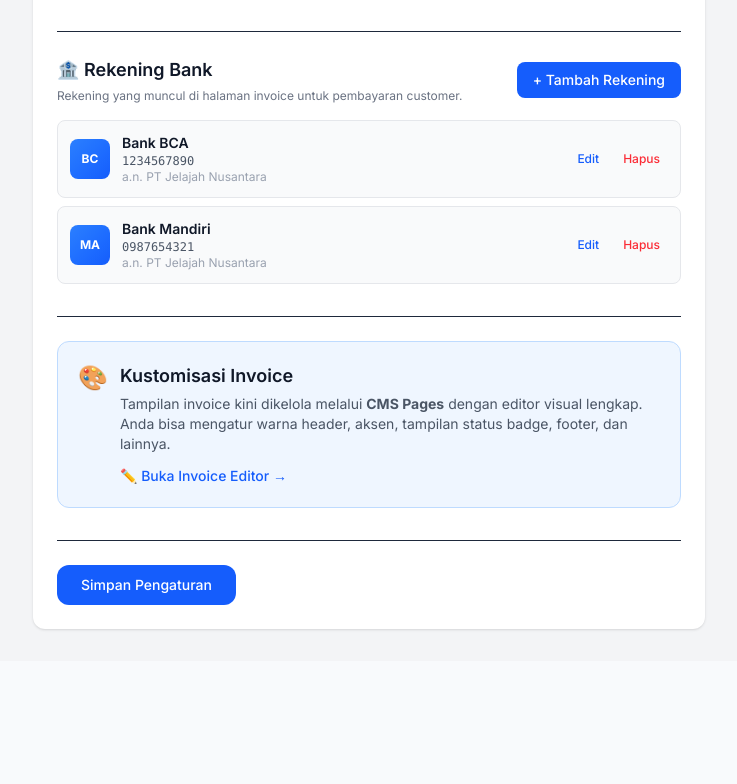
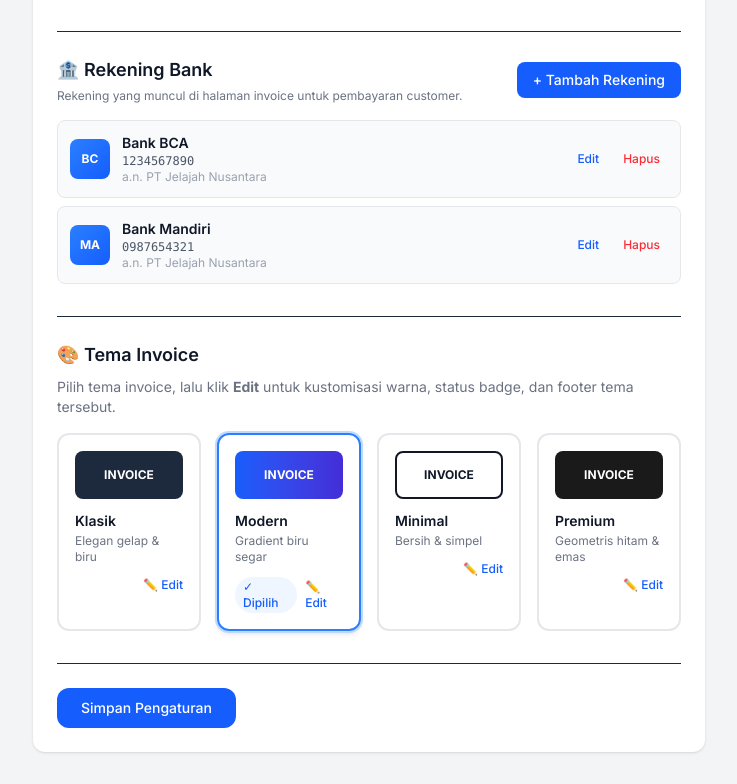
Before and after one commit to kustoro25/tour-booking, a Next.js app: page /admin/settings in a window 1280 px wide. Shown: the part 809-1593 px from the top of the page, without its empty margins (255-992 px from the left). Before the commit the page ends 1470 px from the top, so only its background shows below. Built offline with nearby package versions, Linux system fonts and the light colour scheme; no server answers; the database is empty.

Commit message:
infoice bisa n

```diff
--- a/src/app/admin/pages/[slug]/edit/page.tsx
+++ b/src/app/admin/pages/[slug]/edit/page.tsx
@@ -258,6 +258,82 @@ const defaultData: Record<string, PageData> = {
       { platform: 'Email', url: 'mailto:info@jelajahnusantara.com', icon: 'email' },
     ],
   },
+  'invoice-classic': {
+    companyTagline: 'Perjalanan Anda, Prioritas Kami',
+    headerBg: '#1e293b',
+    headerBgEnd: '#0f172a',
+    headerTextColor: '#ffffff',
+    accentColor: '#3b82f6',
+    tableHeaderBg: '#1e293b',
+    tableHeaderText: '#ffffff',
+    borderColor: '#e2e8f0',
+    footerText: 'Terima kasih telah memilih layanan kami. E-Ticket akan dikirim setelah pembayaran terkonfirmasi.',
+    showSignature: true,
+    showDeadline: true,
+    statusBadges: {
+      PENDING: { bg: '#fffbeb', text: '#b45309', border: '#fcd34d', dot: '#f59e0b', icon: '⏳' },
+      CONFIRMED: { bg: '#ecfdf5', text: '#047857', border: '#6ee7b7', dot: '#10b981', icon: '✅' },
+      COMPLETED: { bg: '#f0f9ff', text: '#0369a1', border: '#7dd3fc', dot: '#0ea5e9', icon: '🏁' },
+      CANCELLED: { bg: '#fff1f2', text: '#be123c', border: '#fda4af', dot: '#f43f5e', icon: '❌' },
+    },
+  },
+  'invoice-modern': {
+    companyTagline: 'Perjalanan Anda, Prioritas Kami',
+    headerBg: '#2563eb',
+    headerBgEnd: '#4338ca',
+    headerTextColor: '#ffffff',
+    accentColor: '#6366f1',
+    tableHeaderBg: '#1e3a5f',
+    tableHeaderText: '#ffffff',
+    borderColor: '#dbeafe',
+    footerText: 'Terima kasih telah memilih layanan kami. E-Ticket akan dikirim setelah pembayaran terkonfirmasi.',
+    showSignature: true,
+    showDeadline: true,
+    statusBadges: {
+      PENDING: { bg: '#fffbeb', text: '#b45309', border: '#fcd34d', dot: '#f59e0b', icon: '⏳' },
+      CONFIRMED: { bg: '#ecfdf5', text: '#047857', border: '#6ee7b7', dot: '#10b981', icon: '✅' },
+      COMPLETED: { bg: '#f0f9ff', text: '#0369a1', border: '#7dd3fc', dot: '#0ea5e9', icon: '🏁' },
+      CANCELLED: { bg: '#fff1f2', text: '#be123c', border: '#fda4af', dot: '#f43f5e', icon: '❌' },
+    },
+  },
+  'invoice-minimal': {
+    companyTagline: 'Perjalanan Anda, Prioritas Kami',
+    headerBg: '#ffffff',
+    headerBgEnd: '#f8fafc',
+    headerTextColor: '#111827',
+    accentColor: '#374151',
+    tableHeaderBg: '#f3f4f6',
+    tableHeaderText: '#111827',
+    borderColor: '#e5e7eb',
+    footerText: 'Terima kasih telah memilih layanan kami.',
+    showSignature: true,
+    showDeadline: true,
+    statusBadges: {
+      PENDING: { bg: '#fff7ed', text: '#9a3412', border: '#fdba74', dot: '#f97316', icon: '⏳' },
+      CONFIRMED: { bg: '#f0fdf4', text: '#166534', border: '#86efac', dot: '#22c55e', icon: '✅' },
+      COMPLETED: { bg: '#eff6ff', text: '#1e40af', border: '#93c5fd', dot: '#3b82f6', icon: '🏁' },
+      CANCELLED: { bg: '#fef2f2', text: '#991b1b', border: '#fca5a5', dot: '#ef4444', icon: '❌' },
+    },
+  },
+  'invoice-premium': {
+    companyTagline: 'Perjalanan Anda, Prioritas Kami',
+    headerBg: '#1a1a1a',
+    headerBgEnd: '#0d0d0d',
+    headerTextColor: '#ffffff',
+    accentColor: '#e59800',
+    tableHeaderBg: '#1a1a1a',
+    tableHeaderText: '#ffffff',
+    borderColor: '#333333',
+    footerText: 'Terima kasih telah memilih layanan premium kami.',
+    showSignature: true,
+    showDeadline: true,
+    statusBadges: {
+      PENDING: { bg: '#2d1f00', text: '#f59e0b', border: '#78350f', dot: '#f59e0b', icon: '⏳' },
+      CONFIRMED: { bg: '#052e16', text: '#22c55e', border: '#166534', dot: '#22c55e', icon: '✅' },
+      COMPLETED: { bg: '#0c1929', text: '#3b82f6', border: '#1e3a5f', dot: '#3b82f6', icon: '🏁' },
+      CANCELLED: { bg: '#2d0d0d', text: '#ef4444', border: '#7f1d1d', dot: '#ef4444', icon: '❌' },
+    },
+  },
   'invoice-custom': {
     companyTagline: 'Perjalanan Anda, Prioritas Kami',
     headerBg: '#1e3a5f',
@@ -333,7 +409,7 @@ export default function AdminPageEditPage({ params }: { params: Promise<{ slug:
   const isDestinationsCta = slug === 'destinations-cta';
   const isToursPage = slug === 'tours';
   const isBlog = slug === 'blog';
-  const isInvoiceCustom = slug === 'invoice-custom';
+  const isInvoiceCustom = slug === 'invoice-custom' || slug.startsWith('invoice-');
   const isGeneric = !isHero && !isValue && !isFaq && !isHtml && !isAbout && !isContact && !isTestimonials && !isFooter && !isCta && !isGallery && !isTours && !isDestinations && !isDestinationsPage && !isDestinationsCta && !isToursPage && !isBlog && !isInvoiceCustom;
 
   useEffect(() => { fetchPage(); }, [slug]);
--- a/src/app/admin/pages/page.tsx
+++ b/src/app/admin/pages/page.tsx
@@ -32,7 +32,11 @@ const pageSlugs = [
   { slug: 'privacy', title: 'Privacy Policy' },
   { slug: 'terms', title: 'Terms & Conditions' },
   { slug: 'footer', title: 'Footer' },
-  { slug: 'invoice-custom', title: 'Invoice Customization' },
+  // ── Invoice themes (one per theme) ──
+  { slug: 'invoice-classic', title: 'Invoice - Classic Theme' },
+  { slug: 'invoice-modern', title: 'Invoice - Modern Theme' },
+  { slug: 'invoice-minimal', title: 'Invoice - Minimal Theme' },
+  { slug: 'invoice-premium', title: 'Invoice - Premium Theme' },
 ];
 
 export default function AdminPagesPage() {
--- a/src/app/admin/settings/page.tsx
+++ b/src/app/admin/settings/page.tsx
@@ -4,6 +4,8 @@ import { useState, useEffect } from 'react';
 import { Skeleton } from '@/components/ui/Skeleton';
 import ImageUpload from '@/components/ui/ImageUpload';
 import { useAdminRole } from '@/lib/useAdminRole';
+
+type InvoiceTheme = 'classic' | 'modern' | 'minimal' | 'premium';
 
 interface BankAccount {
   bank: string;
@@ -32,6 +34,7 @@ export default function AdminSettingsPage() {
     companyPhone: '',
     companyAddress: '',
     companyIcon: '',
+    invoiceTheme: 'modern' as InvoiceTheme,
   });
 
   const [bankAccounts, setBankAccounts] = useState<BankAccount[]>(DEFAULT_BANK_ACCOUNTS);
@@ -53,6 +56,7 @@ export default function AdminSettingsPage() {
             companyPhone: data.data.company_phone || '',
             companyAddress: data.data.company_address || '',
             companyIcon: data.data.company_icon || '',
+            invoiceTheme: (data.data.invoice_theme as InvoiceTheme) || 'modern',
           }));
           if (data.data.bank_accounts && Array.isArray(data.data.bank_accounts)) {
             setBankAccounts(data.data.bank_accounts);
@@ -84,6 +88,7 @@ export default function AdminSettingsPage() {
           company_phone: form.companyPhone,
           company_address: form.companyAddress,
           company_icon: form.companyIcon,
+          invoice_theme: form.invoiceTheme,
           bank_accounts: bankAccounts,
         }),
       });
@@ -368,25 +373,47 @@ export default function AdminSettingsPage() {
           )}
         </div>
 
-        {/* Invoice Customization — now managed via CMS Pages */}
+        {/* Invoice Theme */}
         <div className="border-t pt-6">
-          <div className="bg-blue-50 border border-blue-200 rounded-xl p-5">
-            <div className="flex items-start gap-3">
-              <span className="text-2xl">🎨</span>
-              <div>
-                <h2 className="text-lg font-semibold text-gray-900">Kustomisasi Invoice</h2>
-                <p className="text-sm text-gray-600 mt-1">
-                  Tampilan invoice kini dikelola melalui <strong>CMS Pages</strong> dengan editor visual lengkap.
-                  Anda bisa mengatur warna header, aksen, tampilan status badge, footer, dan lainnya.
-                </p>
-                <a
-                  href="/admin/pages/invoice-custom/edit"
-                  className="inline-flex items-center gap-1 mt-3 text-sm font-medium text-blue-600 hover:text-blue-700 transition-colors"
-                >
-                  ✏️ Buka Invoice Editor →
-                </a>
+          <h2 className="text-lg font-semibold text-gray-900 mb-2">🎨 Tema Invoice</h2>
+          <p className="text-sm text-gray-500 mb-4">Pilih tema invoice, lalu klik <strong>Edit</strong> untuk kustomisasi warna, status badge, dan footer tema tersebut.</p>
+          <div className="grid grid-cols-1 sm:grid-cols-2 lg:grid-cols-4 gap-4">
+            {([
+              { key: 'classic' as InvoiceTheme, label: 'Klasik', desc: 'Elegan gelap & biru', preview: 'bg-slate-800' },
+              { key: 'modern' as InvoiceTheme, label: 'Modern', desc: 'Gradient biru segar', preview: 'bg-gradient-to-r from-blue-600 to-indigo-700' },
+              { key: 'minimal' as InvoiceTheme, label: 'Minimal', desc: 'Bersih & simpel', preview: 'bg-white border-2 border-gray-900' },
+              { key: 'premium' as InvoiceTheme, label: 'Premium', desc: 'Geometris hitam & emas', preview: 'bg-[#1A1A1A]' },
+            ]).map((theme) => (
+              <div
+                key={theme.key}
+                onClick={() => setForm({ ...form, invoiceTheme: theme.key })}
+                className={`relative rounded-xl border-2 p-4 text-left transition-all cursor-pointer ${
+                  form.invoiceTheme === theme.key
+                    ? 'border-blue-500 ring-2 ring-blue-200 shadow-md'
+                    : 'border-gray-200 hover:border-gray-300'
+                }`}
+              >
+                <div className={`h-12 rounded-lg mb-3 ${theme.preview} flex items-center justify-center`}>
+                  <span className={theme.key === 'minimal' ? 'text-gray-900 text-xs font-bold' : 'text-white text-xs font-bold'}>
+                    INVOICE
+                  </span>
+                </div>
+                <h3 className="font-semibold text-gray-900 text-sm">{theme.label}</h3>
+                <p className="text-xs text-gray-500 mt-0.5 mb-3">{theme.desc}</p>
+                <div className="flex items-center gap-2">
+                  {form.invoiceTheme === theme.key && (
+                    <span className="text-xs font-medium text-blue-600 bg-blue-50 px-2 py-0.5 rounded-full">✓ Dipilih</span>
+                  )}
+                  <a
+                    href={`/admin/pages/invoice-${theme.key}/edit`}
+                    onClick={(e) => e.stopPropagation()}
+                    className="text-xs font-medium text-blue-600 hover:text-blue-700 hover:underline ml-auto"
+                  >
+                    ✏️ Edit
+                  </a>
+                </div>
               </div>
-            </div>
+            ))}
           </div>
         </div>
 
--- a/src/app/invoice/[invoice_no]/page.tsx
+++ b/src/app/invoice/[invoice_no]/page.tsx
@@ -99,36 +99,44 @@ export default async function InvoicePage({ params }: PageProps) {
 
   if (!order) notFound();
 
-  // Read invoice customization from CMS Pages (takes priority over legacy theme setting)
+  // 1. Read selected theme from settings
   let themeKey: InvoiceTheme = 'modern';
+  try {
+    const themeSetting = await prisma.setting.findUnique({ where: { key: 'invoice_theme' } });
+    if (themeSetting) {
+      const val = JSON.parse(themeSetting.value);
+      if (['classic', 'modern', 'minimal', 'premium'].includes(val)) {
+        themeKey = val as InvoiceTheme;
+      }
+    }
+  } catch { /* fallback to modern */ }
+
+  // 2. Read per-theme customization from CMS Page (e.g., invoice-modern, invoice-classic, etc.)
   let customConfig: InvoiceCustomConfig | null = null;
   try {
-    const cmsPage = await prisma.page.findUnique({ where: { slug: 'invoice-custom' } });
-    if (cmsPage) {
+    // Try the theme-specific CMS page first
+    const themeCmsPage = await prisma.page.findUnique({ where: { slug: `invoice-${themeKey}` } });
+    if (themeCmsPage) {
       try {
-        const parsed = JSON.parse(cmsPage.content);
+        const parsed = JSON.parse(themeCmsPage.content);
         if (parsed && typeof parsed === 'object') {
           customConfig = parsed as InvoiceCustomConfig;
-          themeKey = 'custom';
         }
       } catch { /* fallback */ }
     }
+    // Also try old invoice-custom for backward compatibility
+    if (!customConfig) {
+      const oldCmsPage = await prisma.page.findUnique({ where: { slug: 'invoice-custom' } });
+      if (oldCmsPage) {
+        try {
+          const parsed = JSON.parse(oldCmsPage.content);
+          if (parsed && typeof parsed === 'object') {
+            customConfig = parsed as InvoiceCustomConfig;
+          }
+        } catch { /* fallback */ }
+      }
+    }
   } catch { /* fallback */ }
-
-  // Fallback to legacy theme setting if no custom config
-  if (!customConfig) {
-    try {
-      const themeSetting = await prisma.setting.findUnique({ where: { key: 'invoice_theme' } });
-      if (themeSetting) {
-        const val = JSON.parse(themeSetting.value);
-        if (['classic', 'modern', 'minimal', 'premium'].includes(val)) {
-          themeKey = val as InvoiceTheme;
-        }
-      }
-    } catch {
-      // fallback to modern
-    }
-  }
 
   // Read bank accounts from settings
   let bankAccounts = [
@@ -160,7 +168,7 @@ export default async function InvoicePage({ params }: PageProps) {
   return (
     <>
       <div className="max-w-[210mm] mx-auto px-4 sm:px-6 md:px-8 py-8 sm:py-12">
-        {themeKey === 'custom' && customConfig ? (
+        {customConfig ? (
           <CustomInvoice
             order={order}
             companyName={companyName}
```
